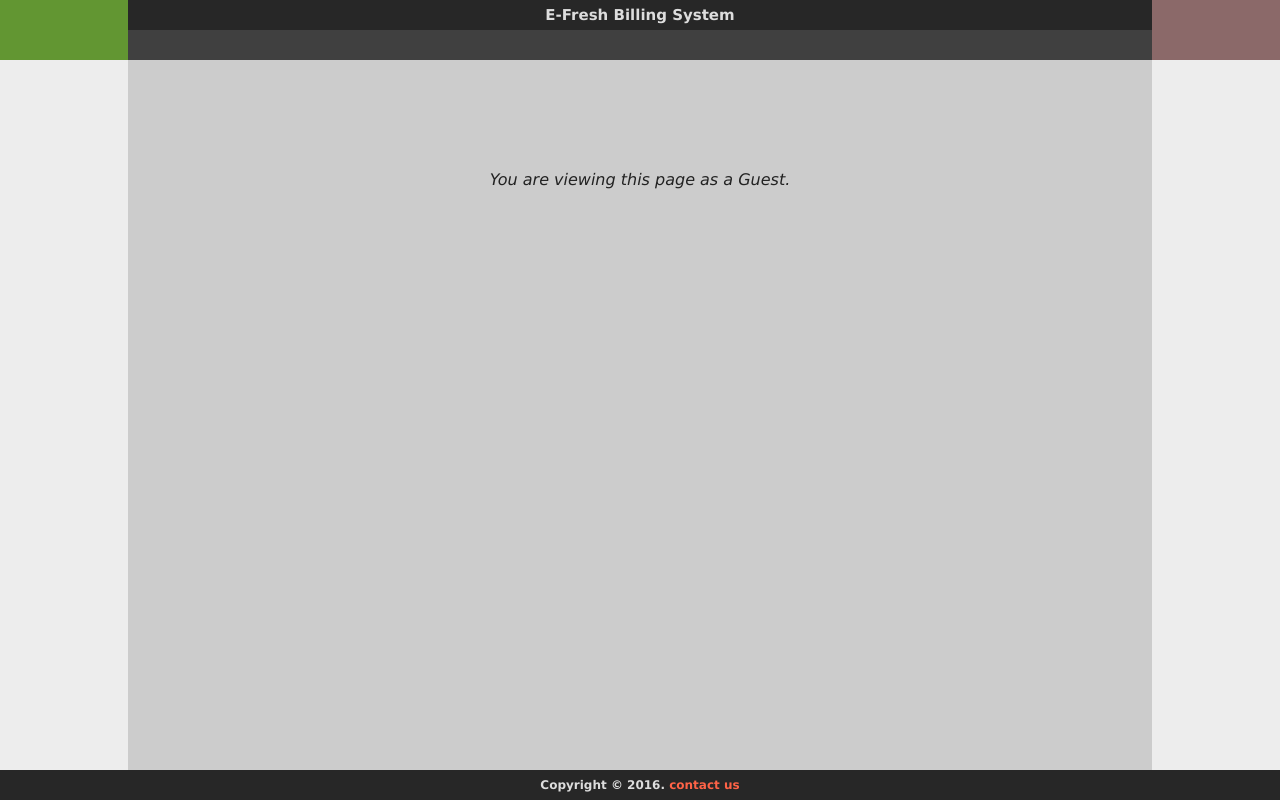
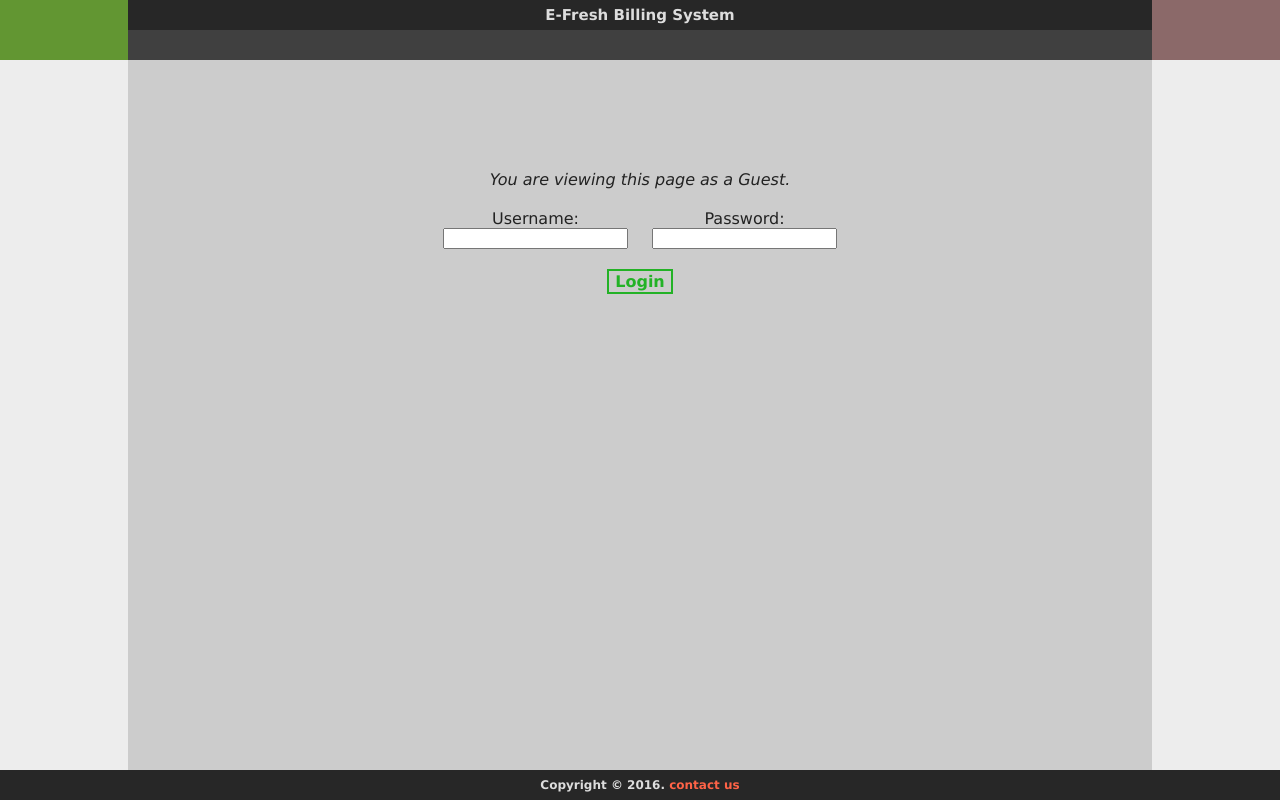
Before and after one commit to gk7huki/market, a PHP site: page /login.php in a window 1280 px wide. Run offline with PHP 8.4, Linux system fonts and the light colour scheme.

Commit message:
added login form

```diff
--- a/login.php
+++ b/login.php
@@ -1,7 +1,12 @@
 <?php include 'header.php'; ?>
 
 <div id="login_text">
-<p><i>You are viewing this page as a Guest.</i></p>
+<form action="index.php" method="post">
+<p><i>You are viewing this page as a Guest.</i></p><br>
+<p>Username:<br><input type="text" name="username"></p>
+<p>Password:<br><input type="password" name="password"></p><br>
+<p><input class="button_login" type="submit" value="Login" name="login"></p>
+</form>
 </div>
 
 <?php include 'footer.php'; ?>
```
